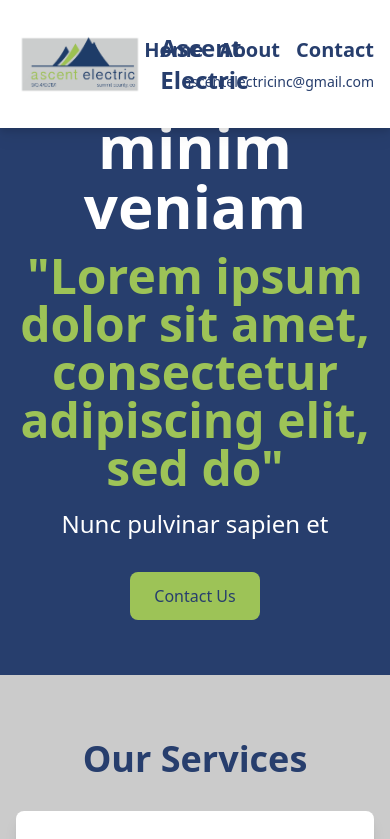
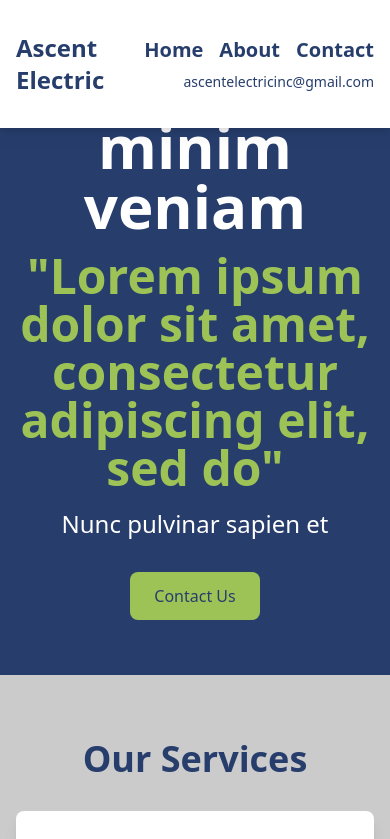
Before and after one commit to matherg/electrician, a React (Vite) app: page / in a window 390 px wide. Shown: the top 839 px of the page. Built offline with nearby package versions, Linux system fonts and the light colour scheme.

Commit message:
header for mobile

```diff
--- a/src/Header.tsx
+++ b/src/Header.tsx
@@ -3,10 +3,10 @@ const Header = () => {
         <header className="bg-white z-20 drop-shadow-lg text-blue w-full py-4 fixed top-0 left-0">
             <div className="container mx-auto flex items-center justify-between px-4 h-full" style={{ height: '6rem' }}>
                 <div className="flex items-center h-full">
-                    <img src="/jonlogo.png" alt="Company Logo" className="h-full mr-4 object-contain" />
+                    <img src="/jonlogo.png" alt="Company Logo" className="h-full hidden md:flex mr-4 object-contain" />
                     <span className="text-2xl font-bold">Ascent Electric</span>
                 </div>
-                <div className="hidden md:flex absolute left-1/2 transform -translate-x-1/2">
+                <div className="hidden md:flex items-center justify-center flex-grow">
                     <span className="text-2xl font-bold">Summit County, CO</span>
                 </div>
                 <nav className="flex flex-col items-end">
```
